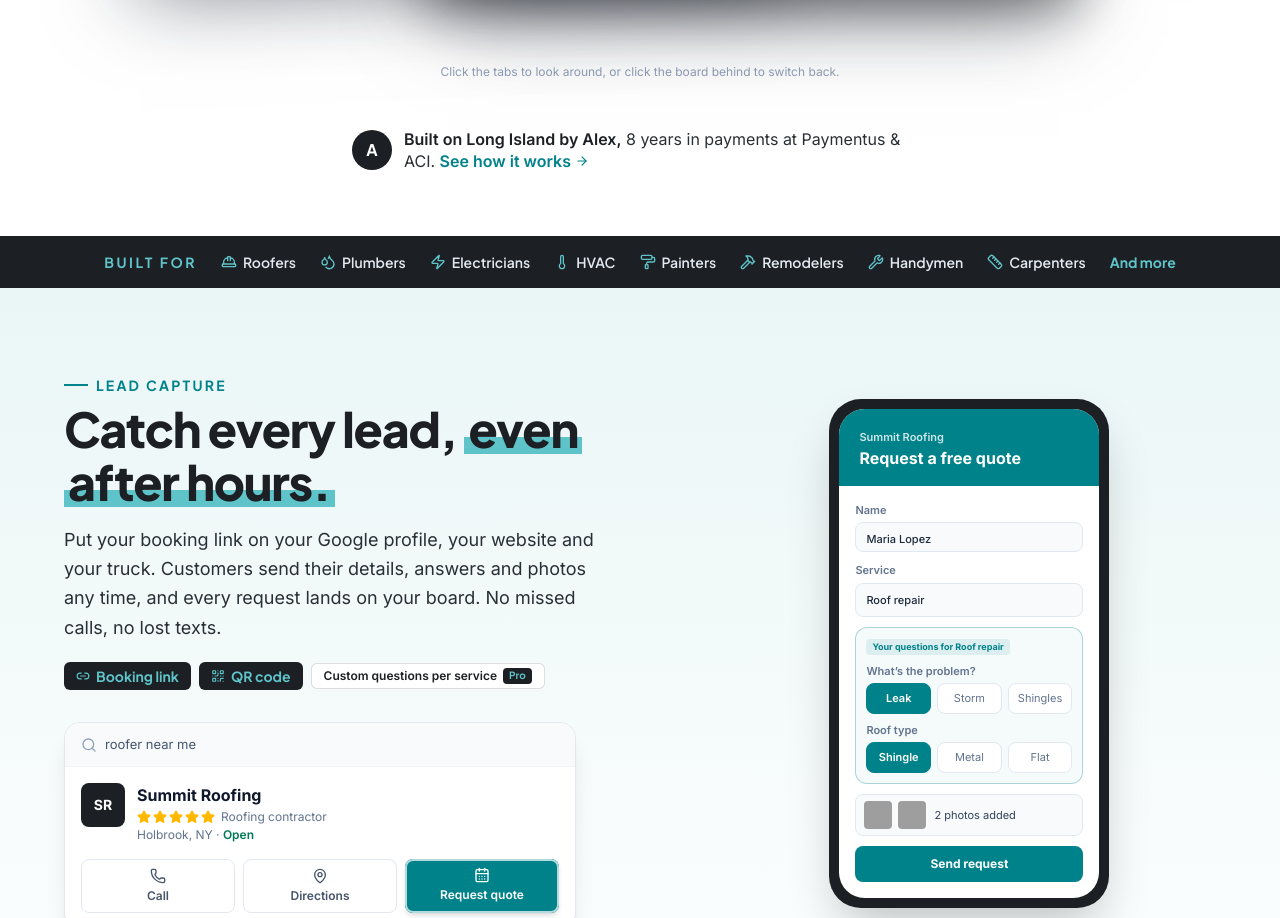
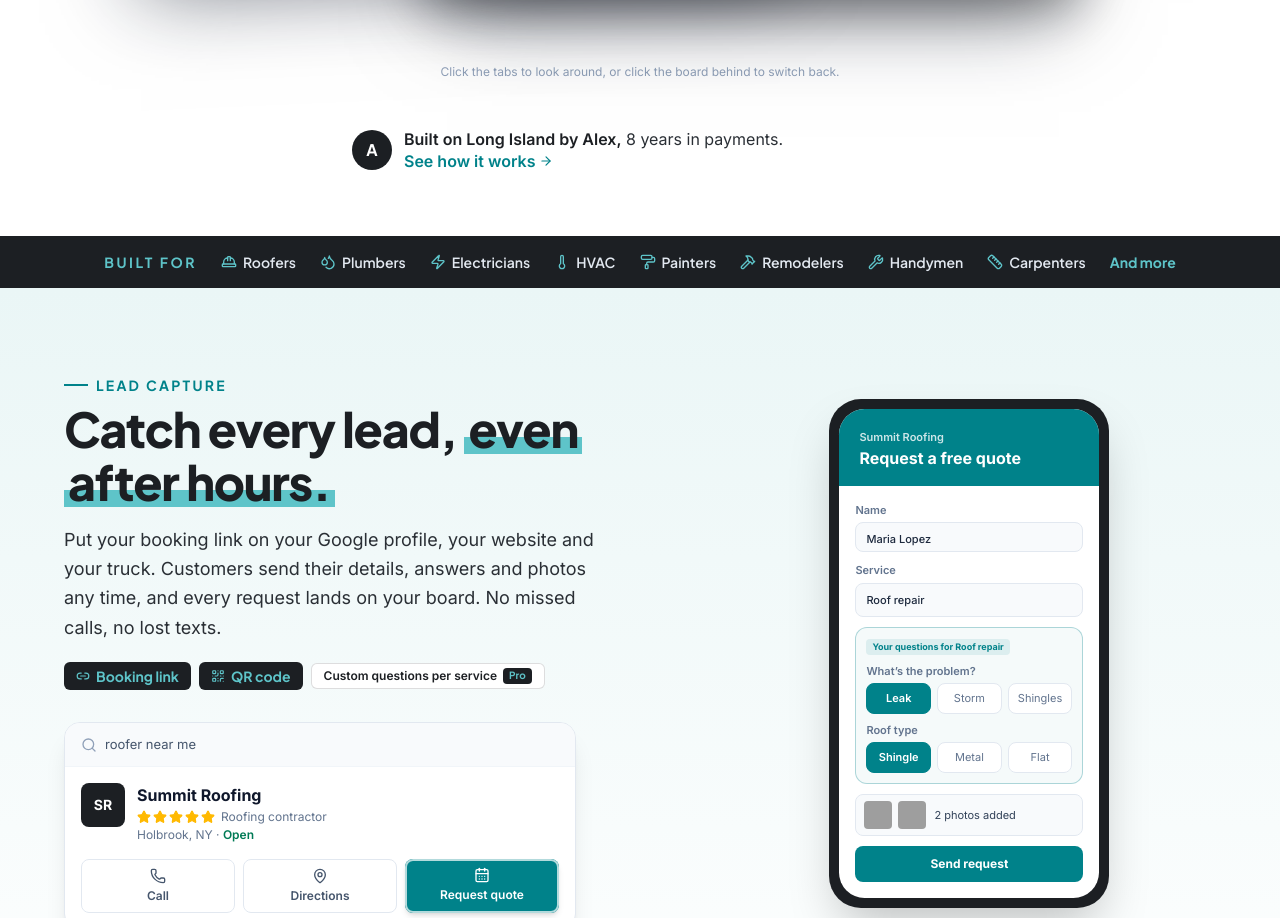
Before and after one commit to Katos24/savvyhomeupgrade, a Next.js app: page / in a window 1280 px wide. Shown: the part 1280-2198 px from the top of the page. Built offline with nearby package versions, Linux system fonts and the light colour scheme; grey boxes are pictures that could not be loaded.

Commit message:
Update hero and remove mention of past employment

```diff
--- a/components/marketing/NewHero.tsx
+++ b/components/marketing/NewHero.tsx
@@ -244,8 +244,7 @@ export default function Hero() {
             A
           </span>
           <p className="text-left text-sm leading-snug text-[#2a2f35] sm:text-base">
-            <span className="font-semibold text-[#1C1F23]">Built on Long Island by Alex,</span> 8 years in payments at
-            Paymentus &amp; ACI.{' '}
+            <span className="font-semibold text-[#1C1F23]">Built on Long Island by Alex,</span> 8 years in payments.{' '}
             <Link href="/how-it-works" className="inline-flex items-center gap-1 font-semibold text-[#00828A] hover:text-[#006e75]">
               See how it works <ArrowRight className="h-3.5 w-3.5" />
             </Link>
```
